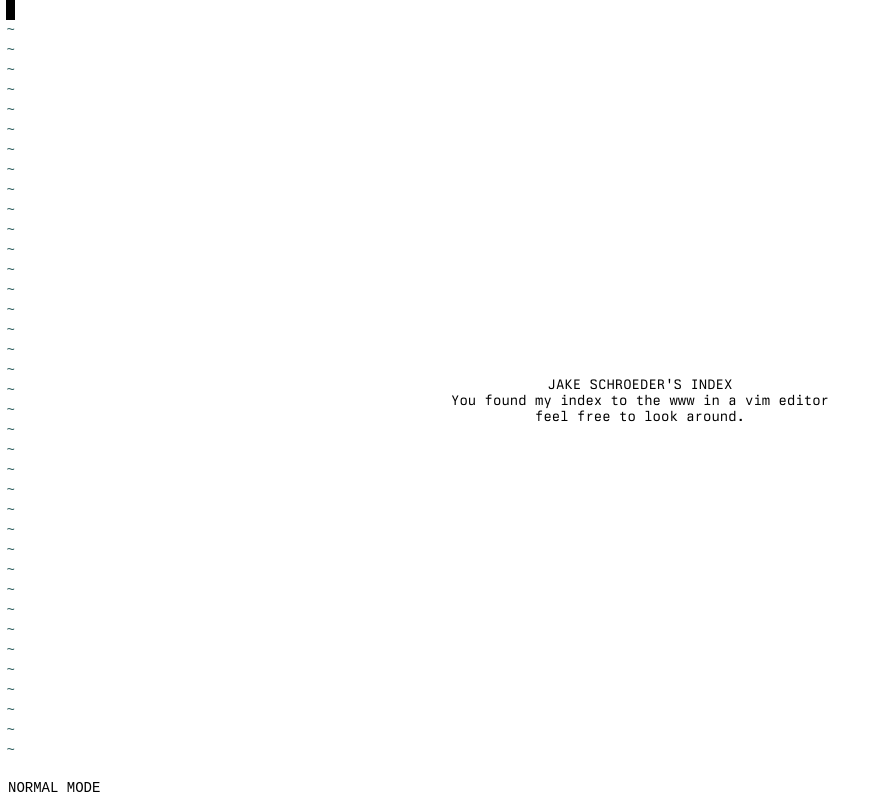
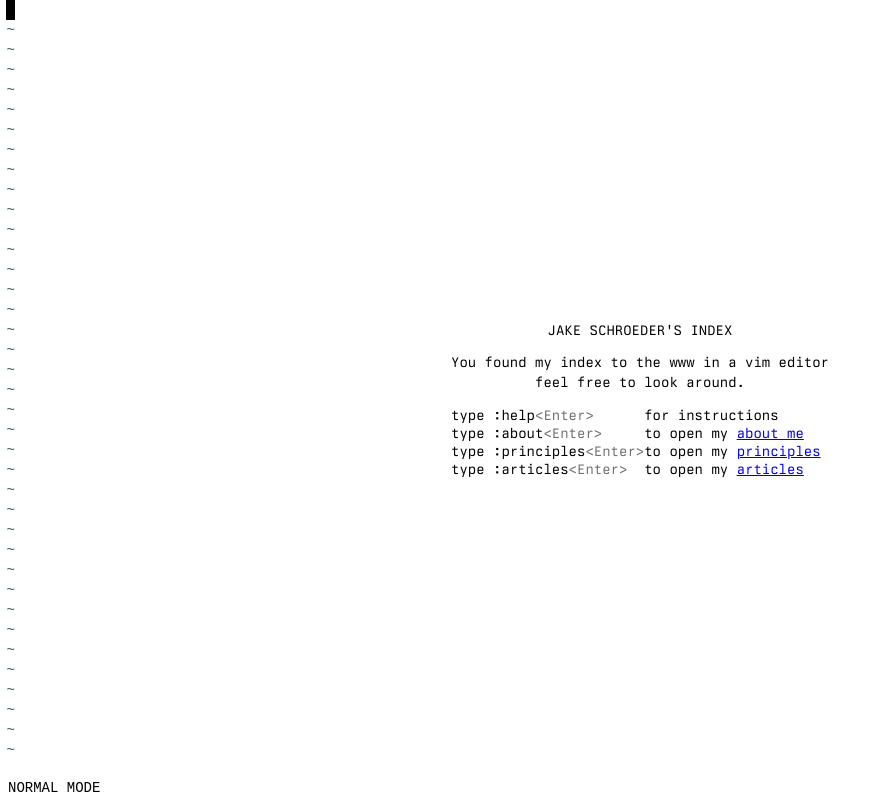
Before and after one commit to JakeSchroeder/vim-editor-thing, a plain HTML site: page index.html in a window 1280 px wide. Shown: the whole page, without its empty margins (0-885 px from the left). Drawn offline with Linux system fonts and the light colour scheme.

Commit message:
feat: add homescreen thing

```diff
--- a/index.html
+++ b/index.html
@@ -3,9 +3,7 @@
   <head>
     <meta charset="UTF-8" />
     <meta name="viewport" content="width=device-width, initial-scale=1.0" />
-
-    <!-- Primary Meta Tags -->
-    <title>Jake Schroeder - Articles</title>
+    <title>Jake Schroeder - Engineer, Designer, Entrepreneur</title>
     <meta name="title" content="Jake Schroeder - Engineer, Designer, Entrepreneur" />
     <meta
       name="description"
@@ -22,14 +20,28 @@
         transform: translate(-50%, -50%);
         display: flex;
         flex-direction: column;
-        align-items: center;
+        z-index: 10;
       "
     >
-      <h1 style="font-weight: normal">JAKE SCHROEDER'S INDEX</h1>
-      <h2 style="font-weight: normal; text-align: center">
+      <h1 style="font-weight: normal; text-align: center">JAKE SCHROEDER'S INDEX</h1>
+      <h2 style="font-weight: normal; text-align: center; padding-top: 14px; line-height: 20px">
         You found my index to the www in a vim editor<br />
         feel free to look around.
       </h2>
+      <nav style="padding-top: 14px; display: flex">
+        <ul style="list-style: none; padding: 0px; line-height: 18px">
+          <li>type :help<span style="color: #707070">&lt;Enter&gt;</span></li>
+          <li>type :about<span style="color: #707070">&lt;Enter&gt;</span></li>
+          <li>type :principles<span style="color: #707070">&lt;Enter&gt;</span></li>
+          <li>type :articles<span style="color: #707070">&lt;Enter&gt;</span></li>
+        </ul>
+        <ul style="list-style: none; padding: 0px; line-height: 18px">
+          <li>for instructions</li>
+          <li>to open my <a href="./about.html">about me</a></li>
+          <li>to open my <a href="./principles.html">principles</a></li>
+          <li>to open my <a href="./articles.html">articles</a></li>
+        </ul>
+      </nav>
     </main>
     <div id="vim-emulator"></div>
     <script src="./vim-emulator.js"></script>
```
